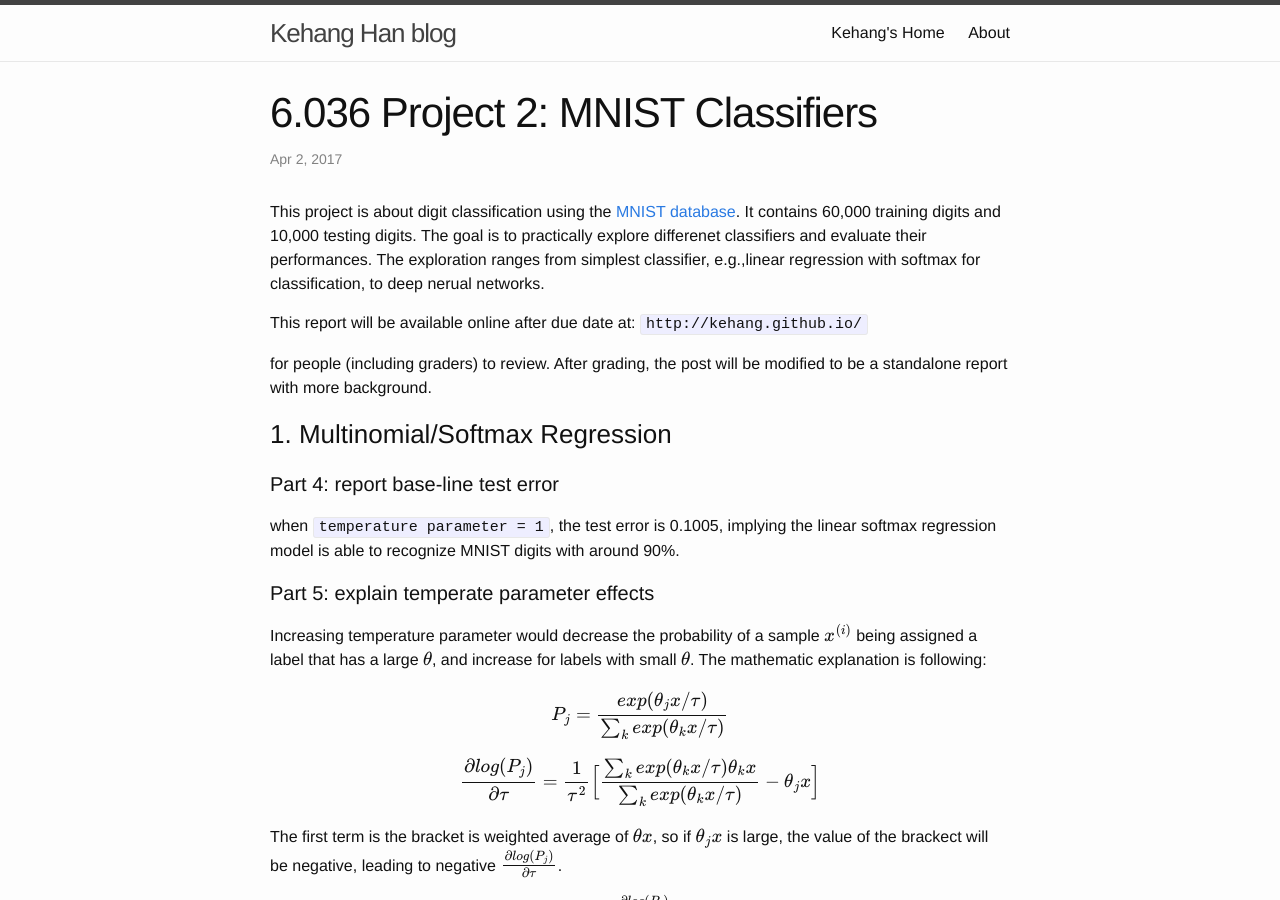
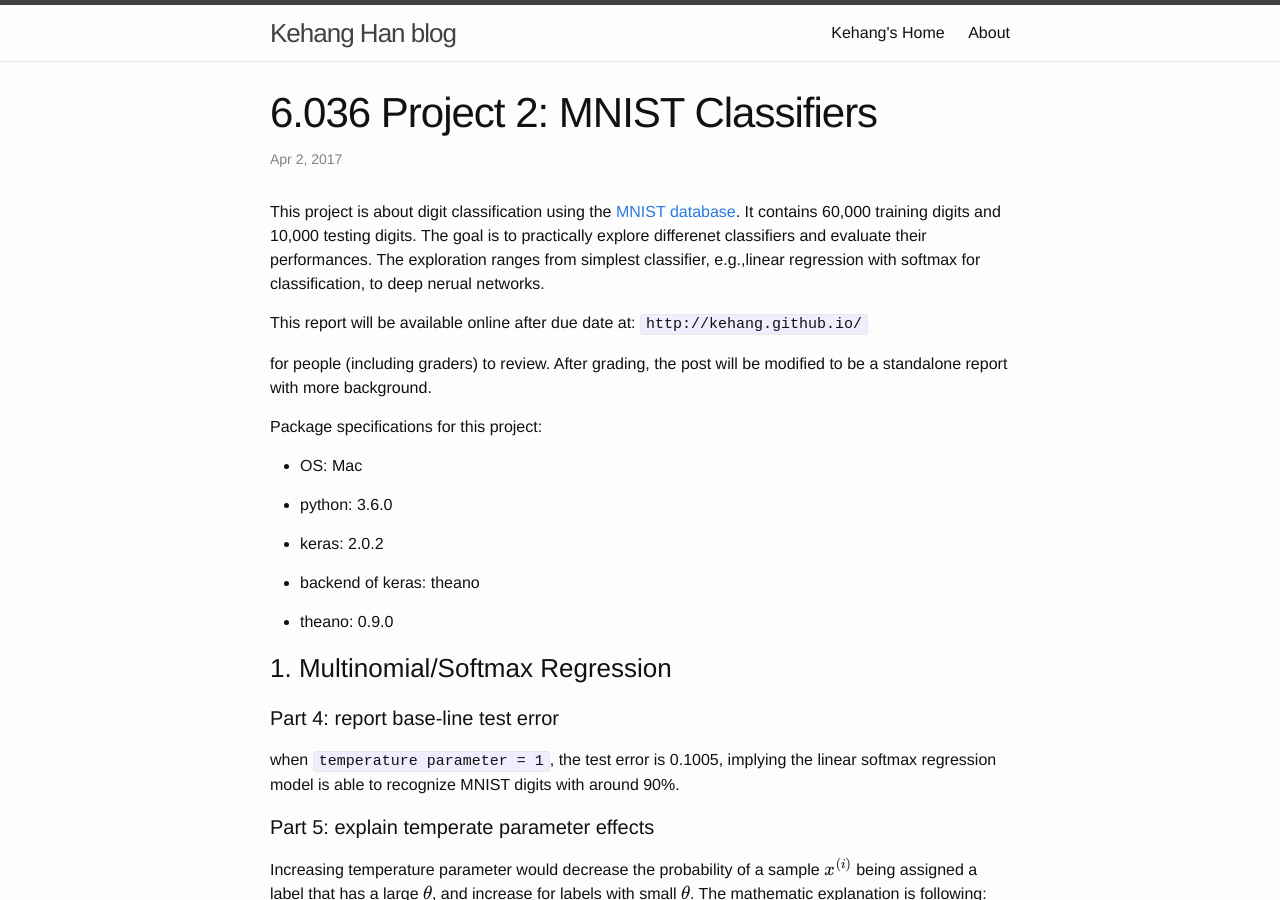
Before and after one commit to KEHANG/KEHANG.github.io, a Jekyll site: the page built from _posts/2017-04-01-mnist-classifiers-exploration.markdown, in a window 1280 px wide and 900 px high. Built offline with Jekyll 4.4.1, drawn with Linux system fonts in a browser that asks for light colours; formulas are drawn with MathJax 3.

Commit message:
add package specifications for the project

```diff
--- a/_posts/2017-04-01-mnist-classifiers-exploration.markdown
+++ b/_posts/2017-04-01-mnist-classifiers-exploration.markdown
@@ -10,6 +10,18 @@ This project is about digit classification using the [MNIST database](http://yan
 This report will be available online after due date at: `http://kehang.github.io/`
 
 for people (including graders) to review. After grading, the post will be modified to be a standalone report with more background.
+
+Package specifications for this project:
+
+- OS: Mac
+
+- python: 3.6.0
+
+- keras: 2.0.2
+
+- backend of keras: theano
+
+- theano: 0.9.0
 
 ### 1. Multinomial/Softmax Regression
 
```
Also changed, not shown: 2 other files.
